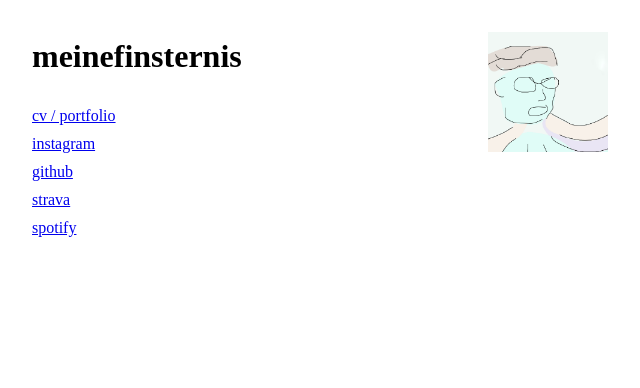
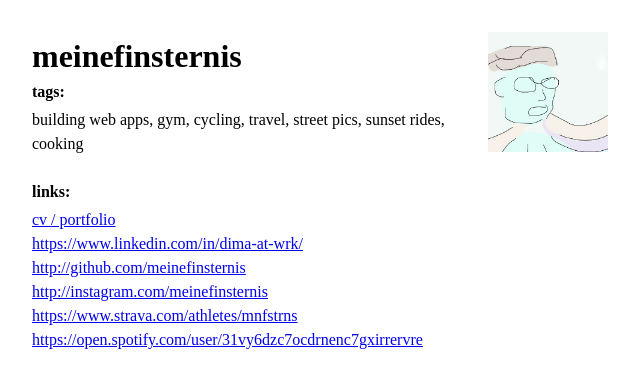
Before and after one commit to meinefinsternis/personal.page, a Next.js app: page / in a window 1280 px wide. Shown: the top 388 px of the page, without its empty margins (0-640 px from the left). Built offline with nearby package versions, Linux system fonts and the light colour scheme.

Commit message:
feat: update design

```diff
--- a/src/app/globals.css
+++ b/src/app/globals.css
@@ -7,7 +7,10 @@
 }
 
 html {
-  font-family: Times New Roman, Times, serif;
+  font-family:
+    Times New Roman,
+    Times,
+    serif;
   font-size: 16px;
   line-height: 1.5;
   color: #000;
@@ -28,14 +31,35 @@ body {
 h1 {
   font-size: 2rem;
   font-weight: bold;
+}
+
+h2 {
+  font-size: 1rem;
+  font-weight: bold;
+  margin-bottom: 0.25rem;
+}
+
+section {
   margin-bottom: 1.5rem;
 }
 
 ul {
-  list-style: none;
+  list-style: disc;
+  padding-left: 1.25rem;
   display: flex;
   flex-direction: column;
-  gap: 0.25rem;
+  padding: 0;
+  margin: 0;
+}
+
+li {
+  list-style: none;
+  margin: 0;
+  padding: 0;
+}
+
+p {
+  padding: 0;
 }
 
 a {
--- a/src/app/page.tsx
+++ b/src/app/page.tsx
@@ -8,6 +8,7 @@ const jsonLd = {
     "http://github.com/meinefinsternis",
     "https://www.strava.com/athletes/mnfstrns",
     "https://open.spotify.com/user/31vy6dzc7ocdrnenc7gxirrervre",
+    "https://www.linkedin.com/in/dima-at-wrk/",
   ],
 };
 
@@ -21,35 +22,74 @@ export default function Home() {
       <main>
         {/* eslint-disable-next-line @next/next/no-img-element */}
         <img src="/photo.png" alt="meinefinsternis" className="photo" />
+
         <h1>meinefinsternis</h1>
-
+        <section>
+          <h2>tags:</h2>
+          <p>
+            building web apps, gym, cycling, travel, street pics, sunset rides,
+            cooking
+          </p>
+        </section>
+        <section>
+          <h2>links:</h2>
           <ul>
             <li>
-            <a href="http://cv.mnfstrns.dev/" rel="me noopener noreferrer" target="_blank">
+              <a
+                href="http://cv.mnfstrns.dev/"
+                rel="me noopener noreferrer"
+                target="_blank"
+              >
                 cv / portfolio
               </a>
             </li>
             <li>
-            <a href="http://instagram.com/meinefinsternis" rel="me noopener noreferrer" target="_blank">
-              instagram
+              <a
+                href="https://www.linkedin.com/in/dima-at-wrk/"
+                rel="me noopener noreferrer"
+                target="_blank"
+              >
+                https://www.linkedin.com/in/dima-at-wrk/
               </a>
             </li>
             <li>
-            <a href="http://github.com/meinefinsternis" rel="me noopener noreferrer" target="_blank">
-              github
+              <a
+                href="http://github.com/meinefinsternis"
+                rel="me noopener noreferrer"
+                target="_blank"
+              >
+                http://github.com/meinefinsternis
               </a>
             </li>
             <li>
-            <a href="https://www.strava.com/athletes/mnfstrns" rel="me noopener noreferrer" target="_blank">
-              strava
+              <a
+                href="http://instagram.com/meinefinsternis"
+                rel="me noopener noreferrer"
+                target="_blank"
+              >
+                http://instagram.com/meinefinsternis
               </a>
             </li>
             <li>
-            <a href="https://open.spotify.com/user/31vy6dzc7ocdrnenc7gxirrervre" rel="me noopener noreferrer" target="_blank">
-              spotify
+              <a
+                href="https://www.strava.com/athletes/mnfstrns"
+                rel="me noopener noreferrer"
+                target="_blank"
+              >
+                https://www.strava.com/athletes/mnfstrns
+              </a>
+            </li>
+            <li>
+              <a
+                href="https://open.spotify.com/user/31vy6dzc7ocdrnenc7gxirrervre"
+                rel="me noopener noreferrer"
+                target="_blank"
+              >
+                https://open.spotify.com/user/31vy6dzc7ocdrnenc7gxirrervre
               </a>
             </li>
           </ul>
+        </section>
       </main>
     </>
   );
```
Lines whose indentation alone changed are shown as unchanged.
